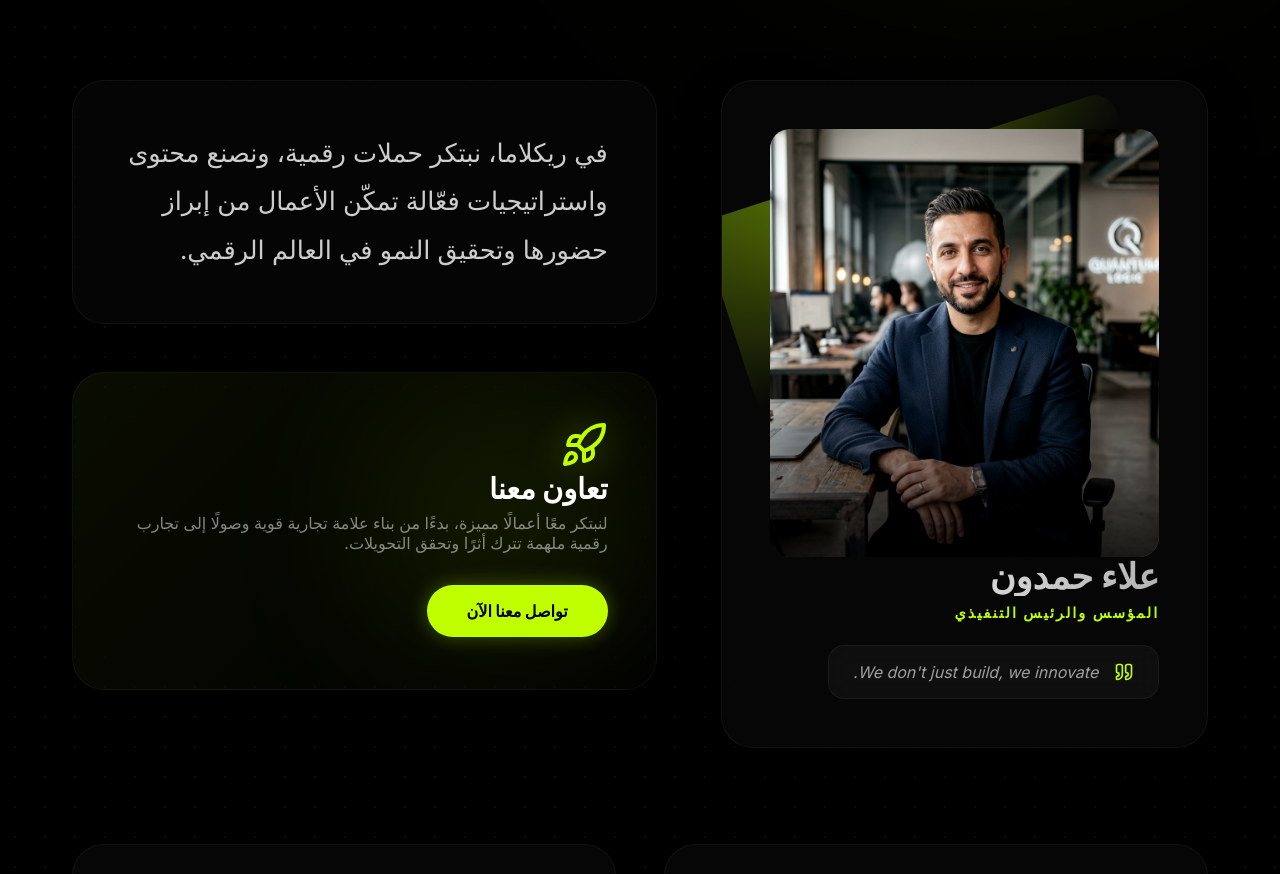
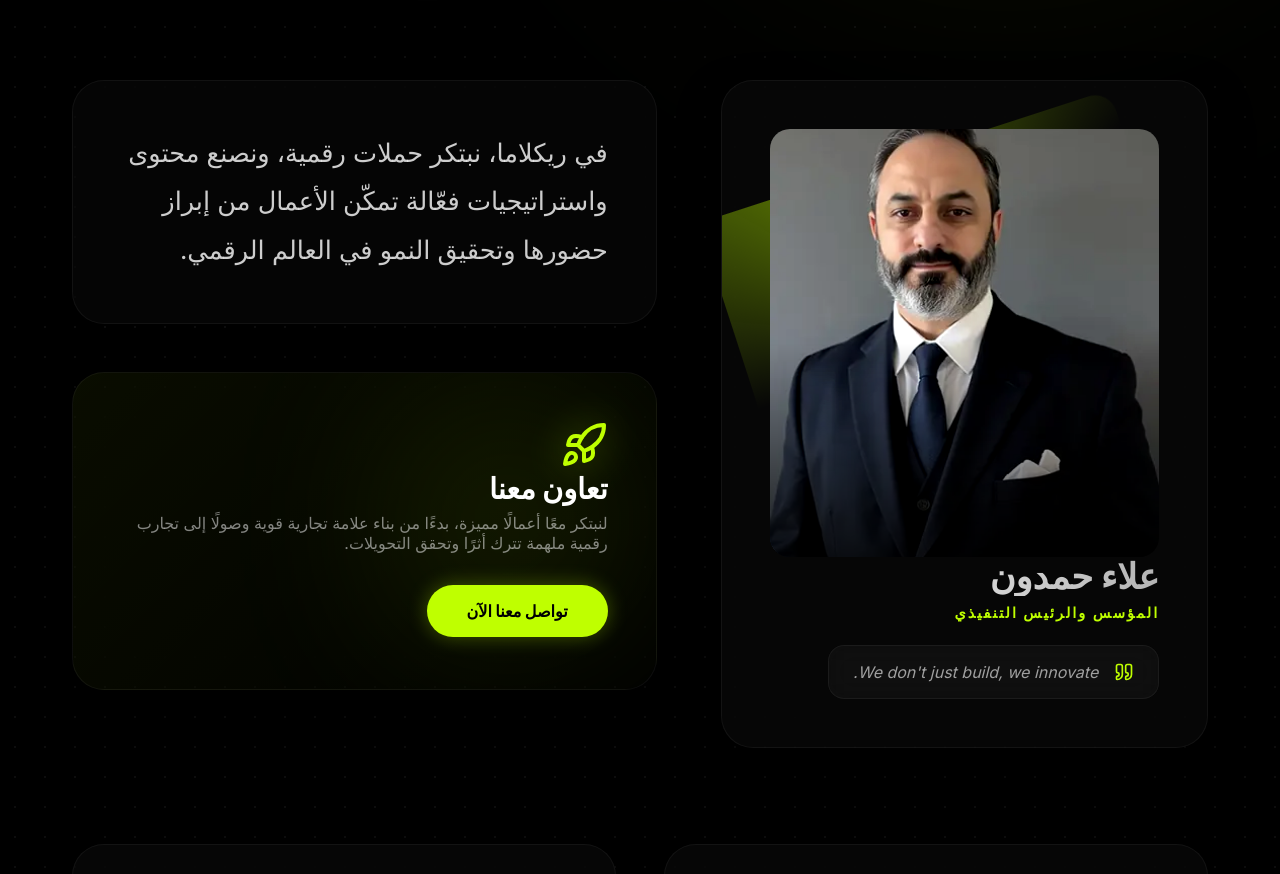
Before and after one commit to yousef-basil/reclama, a React (Vite) app: page / in a window 1280 px wide. Shown: the part 4480-5354 px from the top of the page. Built offline with nearby package versions, Linux system fonts and the light colour scheme.

Commit message:
feat: use Alaa-hamdon-1.webp for founder image

```diff
--- a/src/components/About.jsx
+++ b/src/components/About.jsx
@@ -106,7 +106,7 @@ export default function About() {
             <div className="founder-image-wrapper">
               <div className="image-border-animated" />
               <img
-                src="/alaa_hamdon.png"
+                src="/Alaa-hamdon-1.webp"
                 alt={t('about.founder.name')}
                 className="founder-image pop-out"
               />
```
Also changed, not shown: public/Alaa-hamdon-1.webp (added).
